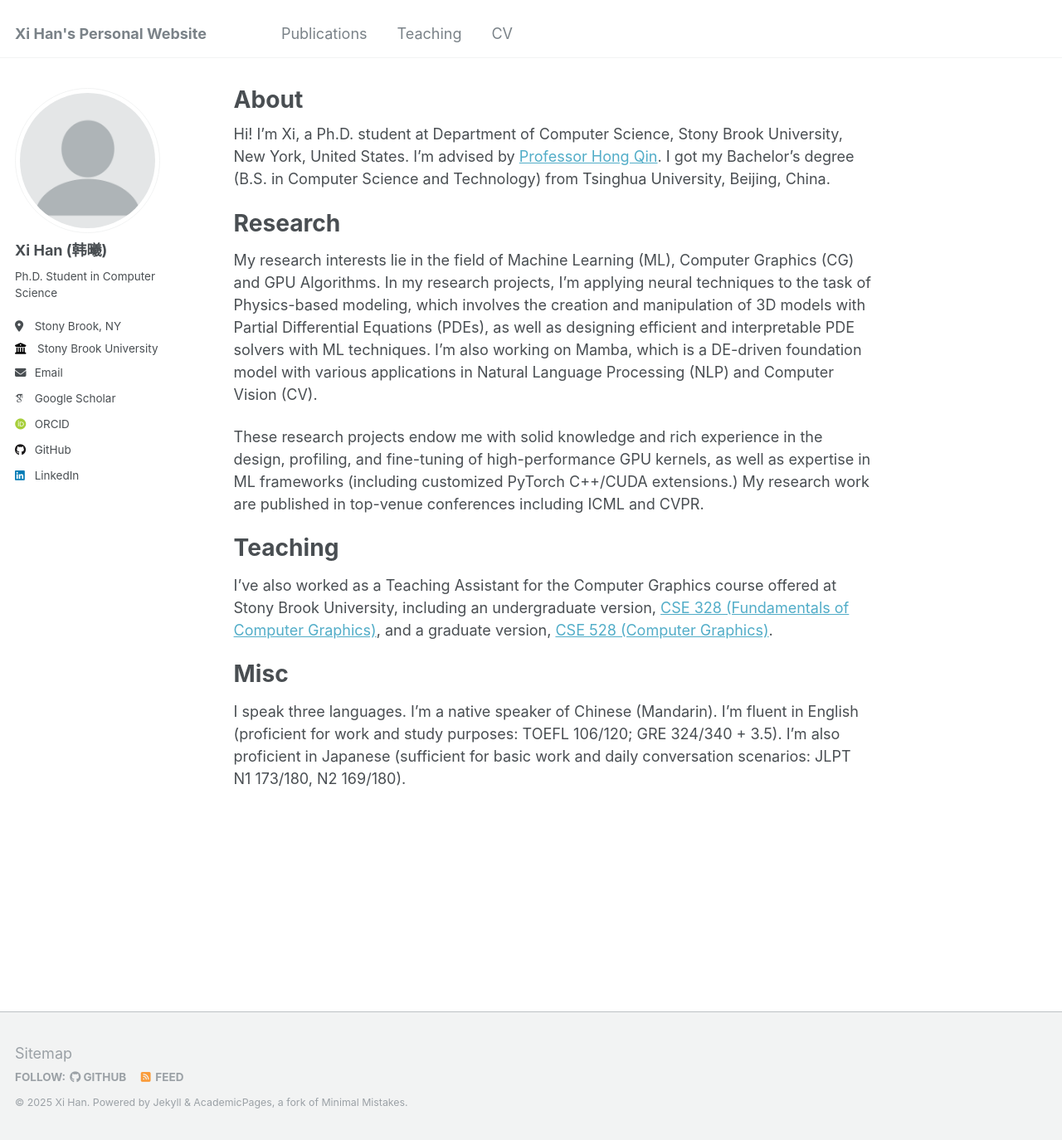
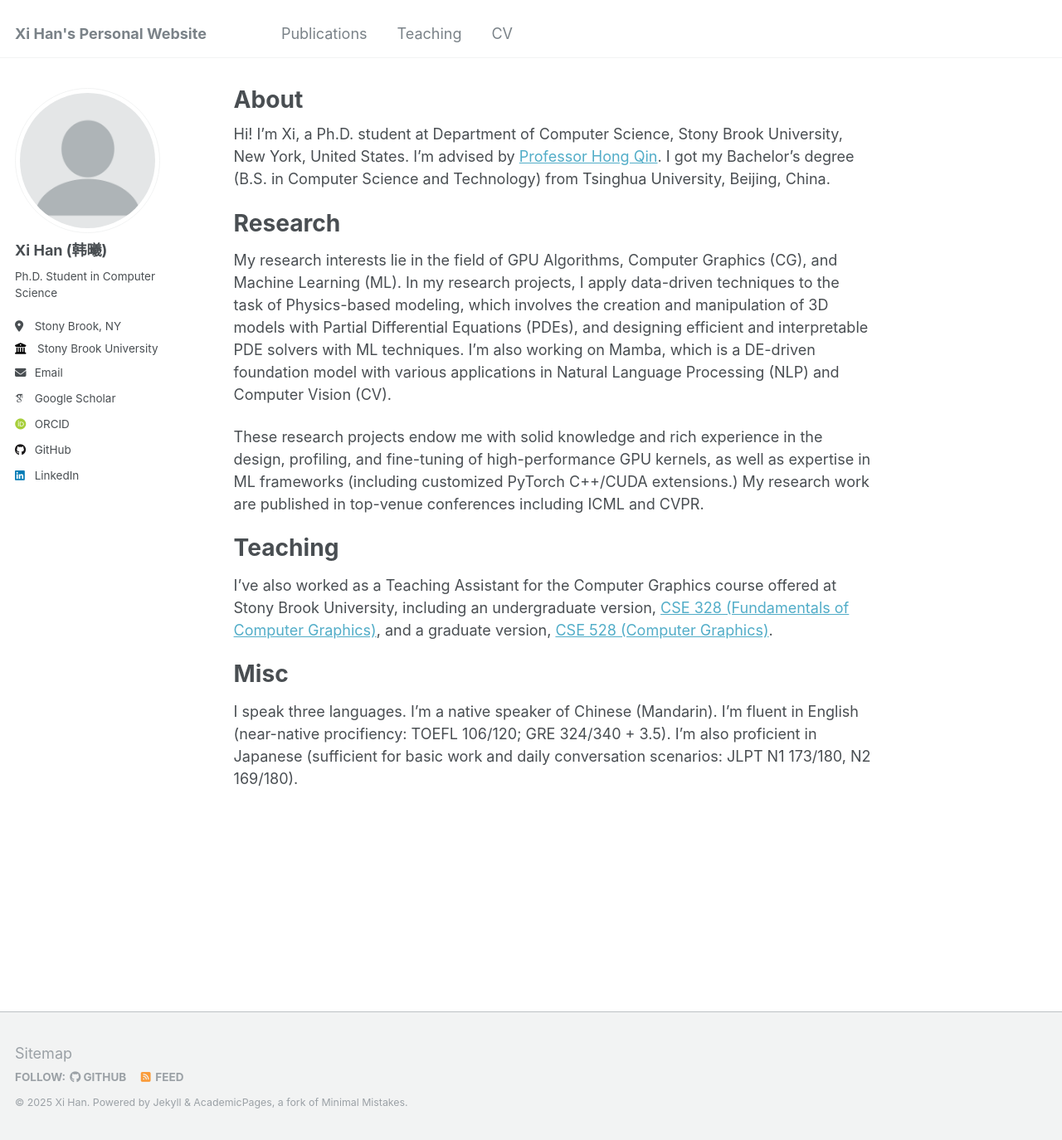
Before and after one commit to AXIHIXA/axihixa.github.io, a Jekyll site: the page built from _pages/about.md, in a window 1280 px wide and 1374 px high. Shown: the whole window at 83% size. Built offline with Jekyll 4.4.1, drawn with Linux system fonts in a browser that asks for light colours; some web fonts are replaced.

Commit message:
Update Abount and Resume

```diff
--- a/_pages/about.md
+++ b/_pages/about.md
@@ -12,16 +12,16 @@ Hi! I'm Xi, a Ph.D. student at Department of Computer Science, Stony Brook Unive
 Research
 ======
 
-My research interests lie in the field of Machine Learning (ML), Computer Graphics (CG) and GPU Algorithms. In my research projects, I'm applying neural techniques to the task of Physics-based modeling, which involves the creation and manipulation of 3D models with Partial Differential Equations (PDEs), as well as designing efficient and interpretable PDE solvers with ML techniques. I'm also working on Mamba, which is a DE-driven foundation model with various applications in Natural Language Processing (NLP) and Computer Vision (CV).
+My research interests lie in the field of GPU Algorithms, Computer Graphics (CG), and Machine Learning (ML). In my research projects, I apply data-driven techniques to the task of Physics-based modeling, which involves the creation and manipulation of 3D models with Partial Differential Equations (PDEs), and designing efficient and interpretable PDE solvers with ML techniques. I'm also working on Mamba, which is a DE-driven foundation model with various applications in Natural Language Processing (NLP) and Computer Vision (CV).
 
 These research projects endow me with solid knowledge and rich experience in the design, profiling, and fine-tuning of high-performance GPU kernels, as well as expertise in ML frameworks (including customized PyTorch C++/CUDA extensions.) My research work are published in top-venue conferences including ICML and CVPR.
 
 Teaching
 ======
 
-I’ve also worked as a Teaching Assistant for the Computer Graphics course offered at Stony Brook University, including an undergraduate version, [CSE 328 (Fundamentals of Computer Graphics)](https://www3.cs.stonybrook.edu/~cse328/index.html), and a graduate version, [CSE 528 (Computer Graphics)](https://www3.cs.stonybrook.edu/~qin/courses/graphics/graphics.html).
+I've also worked as a Teaching Assistant for the Computer Graphics course offered at Stony Brook University, including an undergraduate version, [CSE 328 (Fundamentals of Computer Graphics)](https://www3.cs.stonybrook.edu/~cse328/index.html), and a graduate version, [CSE 528 (Computer Graphics)](https://www3.cs.stonybrook.edu/~qin/courses/graphics/graphics.html).
 
 Misc
 ======
 
-I speak three languages. I’m a native speaker of Chinese (Mandarin). I’m fluent in English (proficient for work and study purposes: TOEFL 106/120; GRE 324/340 + 3.5). I’m also proficient in Japanese (sufficient for basic work and daily conversation scenarios: JLPT N1 173/180, N2 169/180).
+I speak three languages. I'm a native speaker of Chinese (Mandarin). I'm fluent in English (near-native procifiency: TOEFL 106/120; GRE 324/340 + 3.5). I'm also proficient in Japanese (sufficient for basic work and daily conversation scenarios: JLPT N1 173/180, N2 169/180).
```
Also changed, not shown: 2 other files.
